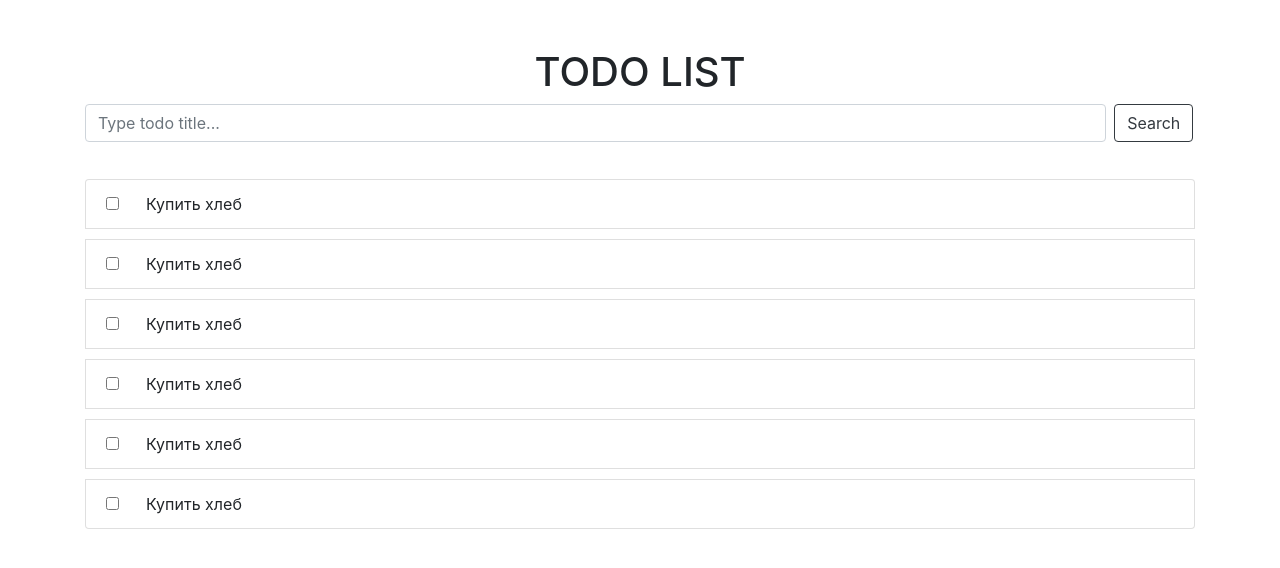
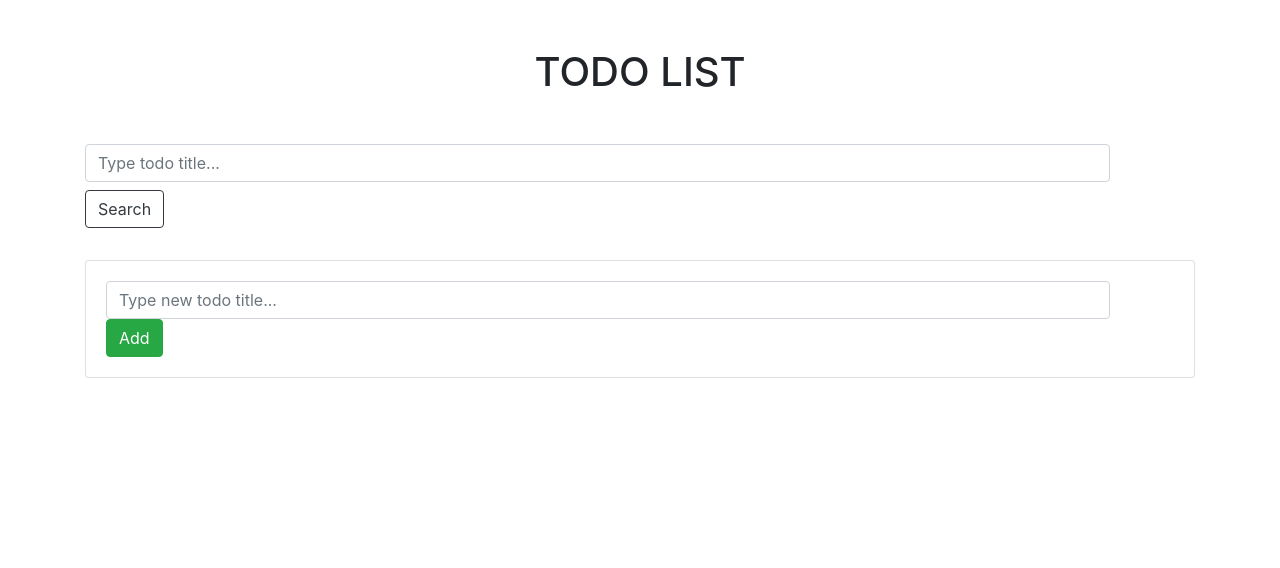
Before and after one commit to Hannasezen/nuxt-todo_08_source, a Nuxt app: page / in a window 1280 px wide. Shown: the top 568 px of the page. Built offline with nearby package versions, Linux system fonts and the light colour scheme.

Commit message:
todo first part

```diff
--- /dev/null
+++ b/components/AddTodo.vue
@@ -0,0 +1,36 @@
+<template>
+  <div class="card mt-4">
+    <div class="card-body">
+      <form class="form-inline w-100" @submit.prevent="onSubmit">
+        <input type="text" v-model="title" class="form-control mb-2 mr-sm-2" placeholder="Type new todo title...">
+        <button type="submit" class="btn btn-success mb-2">Add</button>
+      </form>
+    </div>
+  </div>
+</template>
+
+<script>
+  export default {
+    name: "AddTodo",
+    data() {
+      return {
+        title: ''
+      }
+    },
+    methods: {
+      onSubmit() {
+        this.$emit('add', this.title);
+        this.title = '';
+      }
+    }
+  }
+</script>
+
+<style scoped>
+  .form-inline input, .form-inline button {
+    margin-bottom: 0 !important;
+  }
+  .form-inline input {
+    width: 94%;
+  }
+</style>
--- a/components/SearchForm.vue
+++ b/components/SearchForm.vue
@@ -1,5 +1,5 @@
 <template>
-  <form class="form-inline w-100">
+  <form class="form-inline w-100 mt-5">
     <input type="text" class="form-control mb-2 mr-sm-2" placeholder="Type todo title...">
     <button type="submit" class="btn btn-outline-dark mb-2">Search</button>
   </form>
@@ -13,6 +13,6 @@
 
 <style scoped>
   input {
-    width: 92% !important;
+    width: 92.3% !important;
   }
 </style>
--- a/components/TodoItem.vue
+++ b/components/TodoItem.vue
@@ -2,21 +2,40 @@
   <li class="list-group-item">
     <form>
       <div class="form-group form-check">
-        <input type="checkbox" class="form-check-input" id="done">
-        <label class="form-check-label" for="done">Купить хлеб</label>
+        <input type="checkbox" :checked="item.done" class="form-check-input" id="done">
+        <label class="form-check-label" for="done">{{ item.title }}</label>
       </div>
-      <!--<button type="submit" class="btn btn-primary">Submit</button>-->
+      <div class="controls">
+        <button class="btn btn-sm btn-primary">Edit</button>
+        <button class="btn btn-sm btn-danger">Delete</button>
+      </div>
+
     </form>
   </li>
 </template>
 
 <script>
   export default {
-    name: "TodoItem"
+    name: "TodoItem",
+    props: {
+      item: {
+        type: Object,
+        required: true
+      }
+    }
   }
 </script>
 
 <style scoped>
+  .controls .btn-danger {
+    margin-left: 10px;
+  }
+  .list-group-item form {
+    display: flex;
+    justify-content: space-between;
+    align-items: center;
+    width: 100%;
+  }
   .list-group-item {
     margin-top: 5px;
     margin-bottom: 5px;
--- a/components/TodoList.vue
+++ b/components/TodoList.vue
@@ -1,18 +1,21 @@
 <template>
   <ul class="list-group mt-4">
-    <TodoItem/>
-    <TodoItem/>
-    <TodoItem/>
-    <TodoItem/>
-    <TodoItem/>
-    <TodoItem/>
+    <TodoItem v-for="item of items" :key="item.id" :item="item"/>
   </ul>
 </template>
 
 <script>
   import TodoItem from "./TodoItem";
+
   export default {
     name: "TodoList",
-    components: { TodoItem }
+    components: { TodoItem },
+    props: {
+      items: {
+        type: Array,
+        required: true,
+        defaultValue: []
+      }
+    }
   }
 </script>
--- a/pages/index.vue
+++ b/pages/index.vue
@@ -1,15 +1,40 @@
 <template>
   <main>
-    <TodoList/>
+    <AddTodo @add="onAdd"/>
+    <TodoList :items="todoList"/>
   </main>
 </template>
 
 <script>
 import TodoList from "../components/TodoList";
+import AddTodo from "../components/AddTodo";
+
+function* genId() {
+  let id = 1;
+  while (true) {
+    yield id++;
+  }
+}
+const generateId = genId();
 
 export default {
   components: {
+    AddTodo,
     TodoList
+  },
+  data() {
+    return {
+      todoList: []
+    }
+  },
+  methods: {
+    onAdd(title) {
+      this.todoList.push({
+        title,
+        id: generateId.next().value,
+        done: false,
+      });
+    }
   }
 }
 </script>
```
